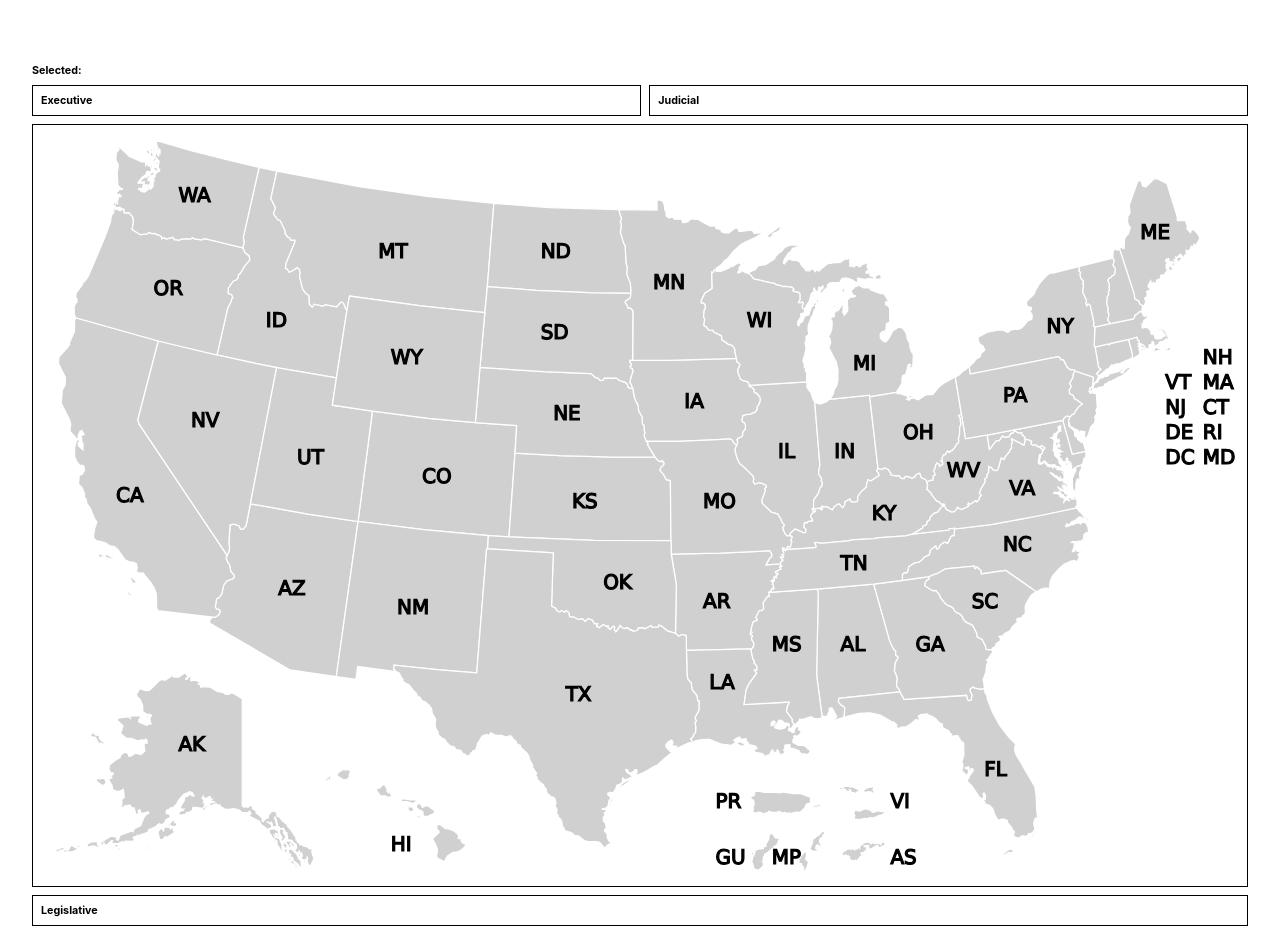
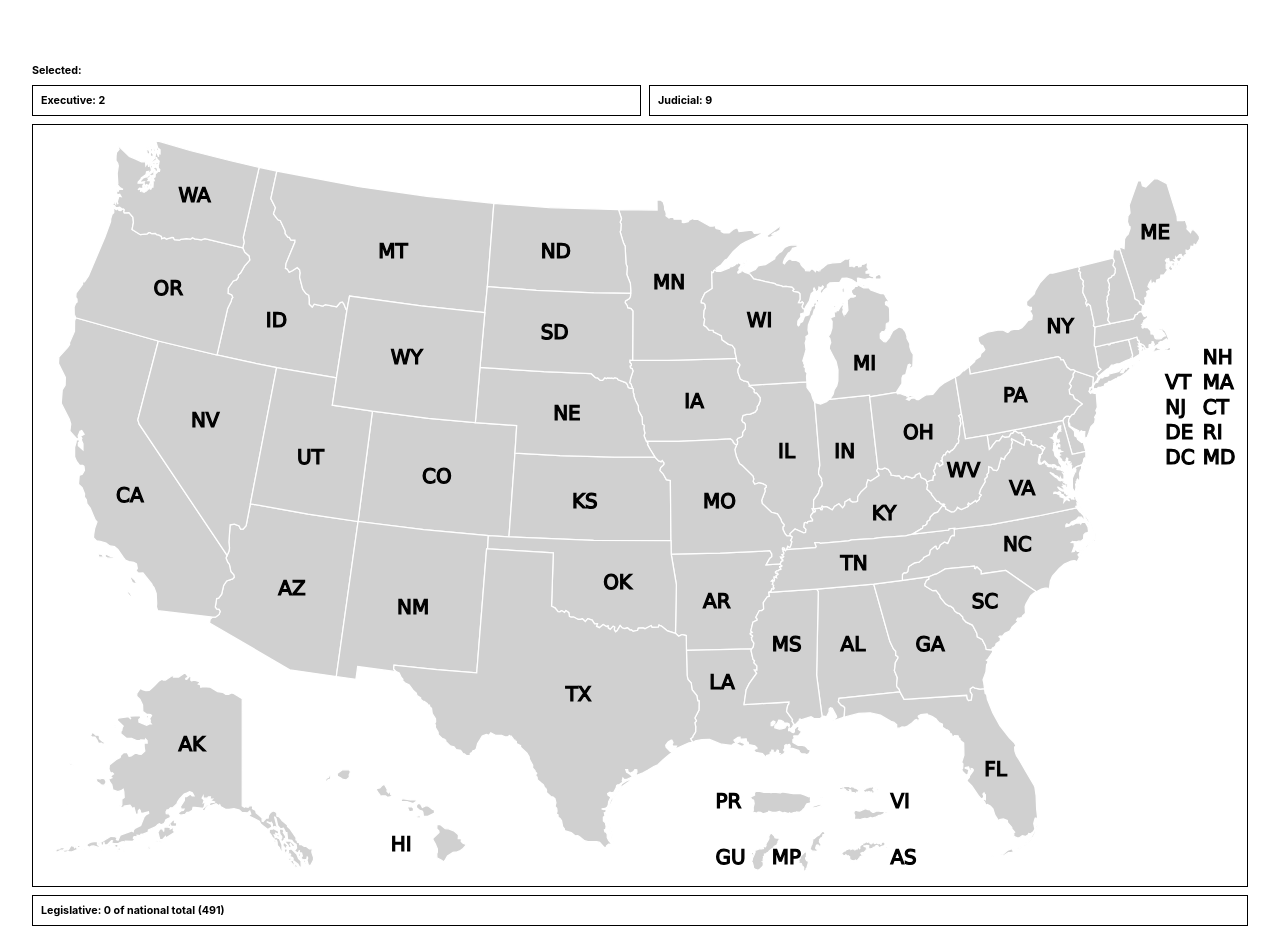
Before and after one commit to adriansseur/our-leaders, a Next.js app: page / in a window 1280 px wide. Shown: the top 952 px of the page. Built offline with nearby package versions, Linux system fonts and the light colour scheme.

Commit message:
added amounts for all branches

```diff
--- a/components/Executive.js
+++ b/components/Executive.js
@@ -1,9 +1,11 @@
 import styles from '../styles/Home.module.css'
 
-export default function Executive() {
+export default function Executive({branchesData}) {
     return (
         <div className={styles.executive}>
-            <h6 className={styles.branchTitle}>Executive</h6>
+            <h6 className={styles.branchTitle}>
+                Executive: {branchesData.executive.amountOfMembers}
+            </h6>
         </div>
     )
 }
--- a/components/Judicial.js
+++ b/components/Judicial.js
@@ -1,9 +1,11 @@
 import styles from '../styles/Home.module.css'
 
-export default function Judicial() {
+export default function Judicial({branchesData}) {
     return (
         <div className={styles.judicial}>
-            <h6 className={styles.branchTitle}>Judicial</h6>
+            <h6 className={styles.branchTitle}>
+                Judicial: {branchesData.judicial.amountOfMembers}
+            </h6>
         </div>
     )
 }
--- a/components/Legislative.js
+++ b/components/Legislative.js
@@ -1,10 +1,7 @@
 import React from 'react'
 import styles from '../styles/Home.module.css'
-import data from '../data/branchesData'
 
-export default function Legislative({selectedPlace}) {
-
-    const [branchesData, setBranchesData] = React.useState(data)
+export default function Legislative({selectedPlace, branchesData}) {
 
     let selectedPlaceName
     if (selectedPlace !== null) {
@@ -13,12 +10,15 @@ export default function Legislative({selectedPlace}) {
 
     return (
         <div className={styles.legislative}>
-            <h6 className={styles.branchTitle}>Legislative</h6>
-            {selectedPlace &&
-                <p>
-                    {branchesData.legislative.state[selectedPlaceName]}
-                </p>
-            }
+            <h6 className={styles.branchTitle}>
+                Legislative: {
+                    selectedPlace === null ?
+                        0 :
+                        branchesData.legislative.amountPerState[selectedPlaceName]
+                } of national total ({branchesData.legislative.amountOfMembers})
+            </h6>
+            <div className={styles.legislativeMembers}>
+            </div>
         </div>
     )
 }
--- a/data/branchesData.js
+++ b/data/branchesData.js
@@ -1,31 +1,13 @@
-// export default [
-//     {
-//         executive: {
-//             members: 2
-//         },
-//     },
-//     {
-//         judicial: {
-//             members: 9
-//         }
-//     },
-//     {
-//         legislative: {
-//             members: 491
-//         }
-//     }
-// ]
-
 export default {
         executive: {
-            numberOfMembers: 2
+            amountOfMembers: 2
         },
         judicial: {
-            numberOfMembers: 9
+            amountOfMembers: 9
         },
         legislative: {
-            numberOfMembers: 491,
-            state: {
+            amountOfMembers: 491,
+            amountPerState: {
                 Alabama: 9,
                 Alaska: 3,
                 AmericanSamoa: 1,
--- a/pages/index.js
+++ b/pages/index.js
@@ -6,10 +6,12 @@ import Executive from '../components/Executive'
 import Judicial from '../components/Judicial'
 import Legislative from '../components/Legislative'
 import Place from '../components/Place'
+import data from '../data/branchesData'
 
 export default function Home() {
 
     const [selectedPlace, setSelectedPlace] = React.useState(null)
+    const [branchesData, setBranchesData] = React.useState(data)
 
     return (
         <div className={styles.container}>
@@ -20,16 +22,16 @@ export default function Home() {
         </Head>
 
         <main className={styles.main}>
-            <Place
-                selectedPlace={selectedPlace}/>
-            <Executive />
-            <Judicial/>
+            <Place selectedPlace={selectedPlace} />
+            <Executive branchesData={branchesData} />
+            <Judicial branchesData={branchesData} />
             <Map
                 selectedPlace={selectedPlace}
                 setSelectedPlace={setSelectedPlace}
             />
             <Legislative
-                selectedPlace={selectedPlace}
+                    selectedPlace={selectedPlace}
+                    branchesData={branchesData}
             />
         </main>
 
--- a/styles/Home.module.css
+++ b/styles/Home.module.css
@@ -21,6 +21,10 @@
   grid-column: 1 / -1;
 }
 
+.branchTitle {
+  margin: 0;
+}
+
 .executive,
 .judicial,
 .legislative {
@@ -33,8 +37,16 @@
   grid-column: 1 / -1;
 }
 
-.branchTitle {
-  margin: 0;
+.legislativeMembers {
+  display: grid;
+  grid-template: repeat(8, 1fr) / repeat(7, 1fr);
+}
+
+.test {
+  border: 1px solid;
+  height: 1.5rem;
+  width: 1.5rem;
+  border-radius: 50%;
 }
 
 .footer {
```
Also changed, not shown: components/Map.js (+1 -1 lines).
